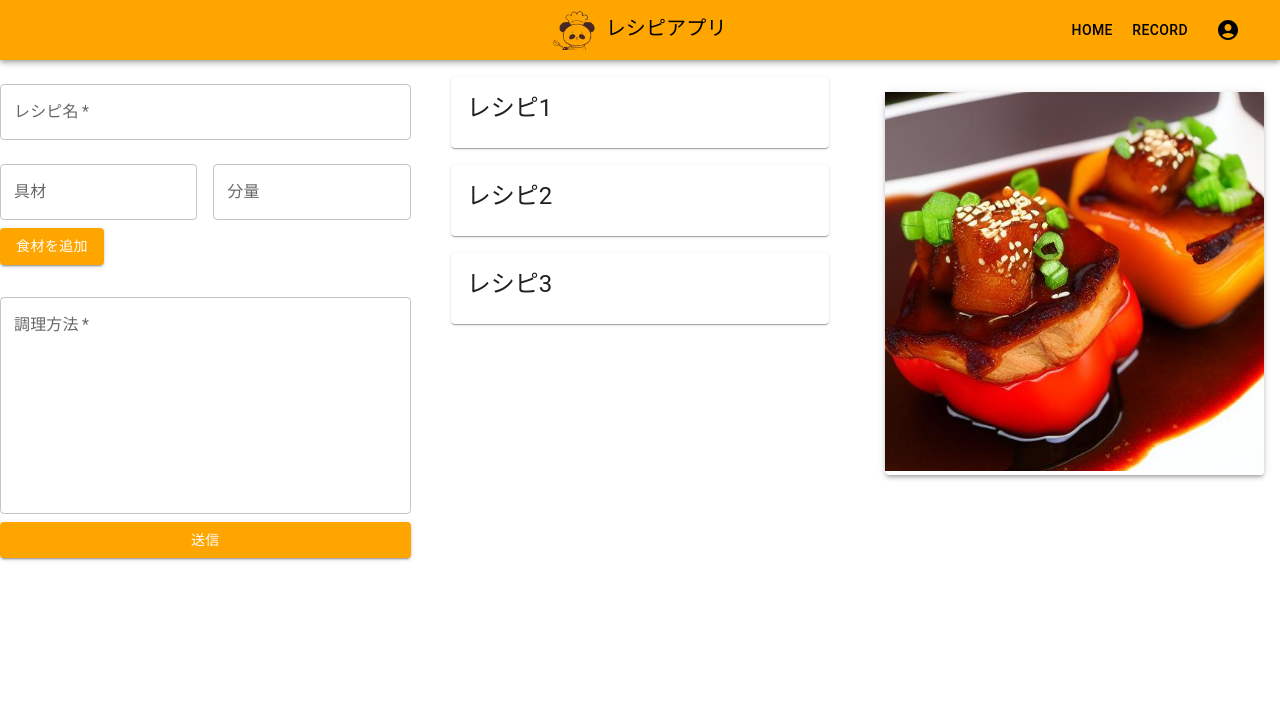
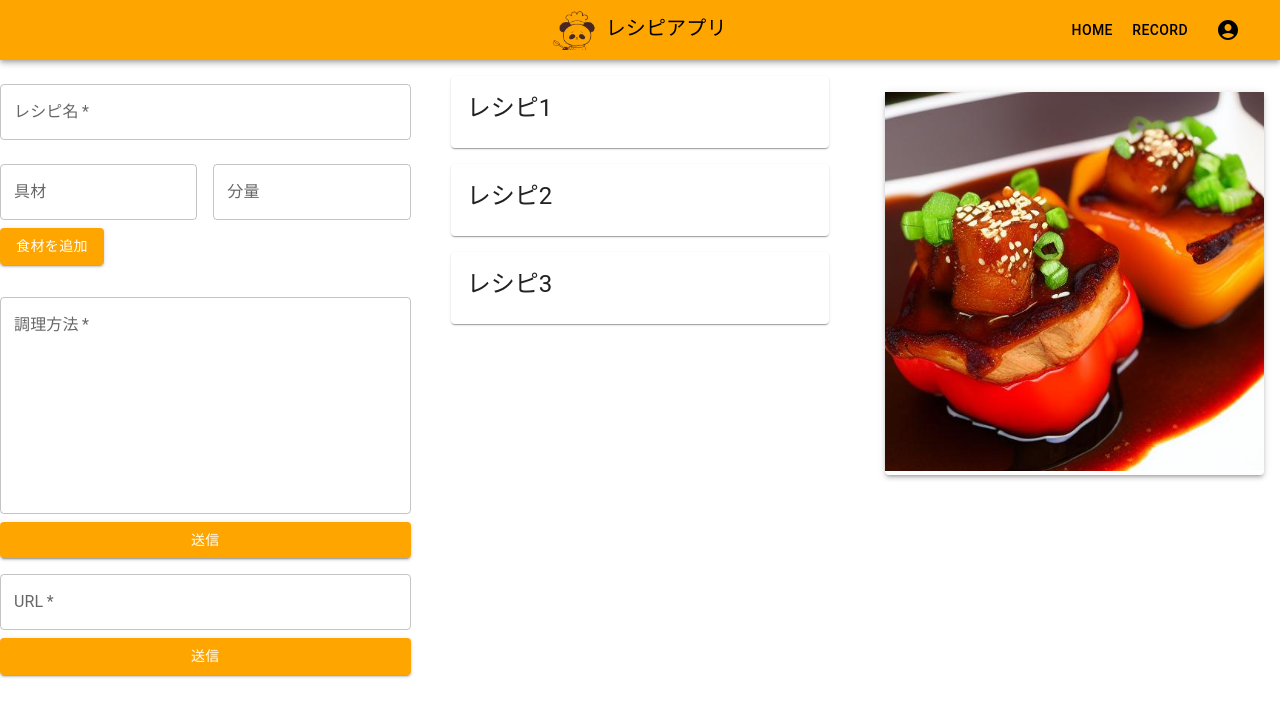
Before and after one commit to Syodai88/Group7_project, a React (Create React App) app: page / in a window 1280 px wide. Shown: the top 716 px of the page. Built offline with nearby package versions, Linux system fonts and the light colour scheme; sample sign-in values are in the browser's storage.

Commit message:
URL入れるテキストボックスの追加（バックエンド未実装）

```diff
--- a/src/Component/InputRecipeForm.jsx
+++ b/src/Component/InputRecipeForm.jsx
@@ -12,6 +12,7 @@ const InputRecipeForm = ({ onSubmit, setRecipeState, setButtonState, isInputButt
   const [quantity, setQuantity] = useState('');
   const [selectedIngredientIndex, setSelectedIngredientIndex] = useState(-1);
   const [errors, setErrors] = useState({});
+  const [url, setUrl] = useState('');
 
   //エラーチェックの関数、真偽値を返す
   const validateForm = () => {
@@ -39,6 +40,10 @@ const InputRecipeForm = ({ onSubmit, setRecipeState, setButtonState, isInputButt
   const handleQuantityChange = (e) => {
     setQuantity(e.target.value);
   };
+  //URLのイベントハンドラ
+  const handleUrlChange = (e) => {
+    setUrl(e.target.value);
+  }
   //既存の具材の変更処理
   const handleIngredientSelect = (index) =>{
     if(selectedIngredientIndex === index){//もう選択していて同じとこを押した時
@@ -164,6 +169,20 @@ const InputRecipeForm = ({ onSubmit, setRecipeState, setButtonState, isInputButt
       <Button disabled={isInputButtonDisabled} type="submit" fullWidth variant="contained" sx={{backgroundColor:'orange'}}>
         送信
       </Button>
+      <TextField
+        //!!は強制的に真偽値に変換する
+        error={!!errors.name}//エラーに何もなければfalseの否定でtrue
+        helperText={errors.name}
+        margin="normal"
+        required
+        fullWidth
+        label="URL"
+        name="url"
+        onChange={handleUrlChange}
+      />
+      <Button disabled={isInputButtonDisabled} type="submit" fullWidth variant="contained" sx={{backgroundColor:'orange'}}>
+        送信
+      </Button>
     </Box>
   );
 }
```
